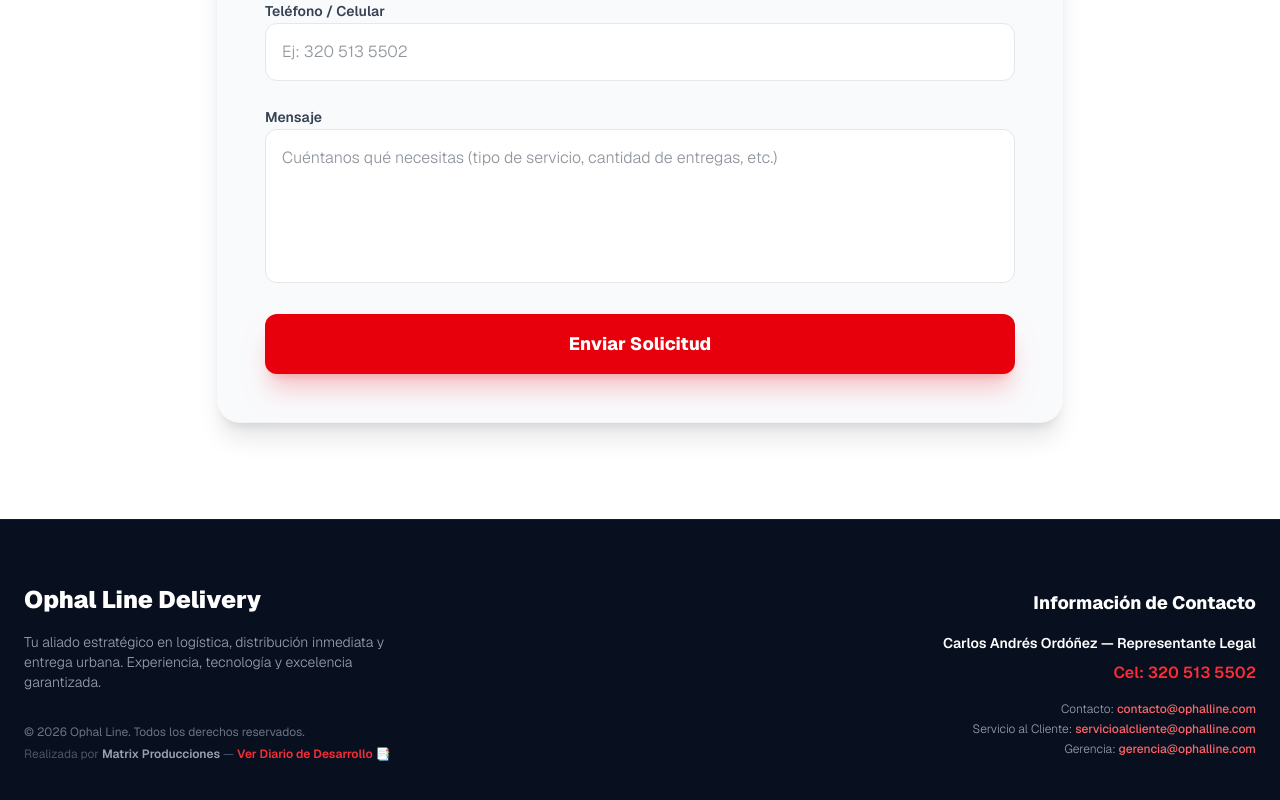
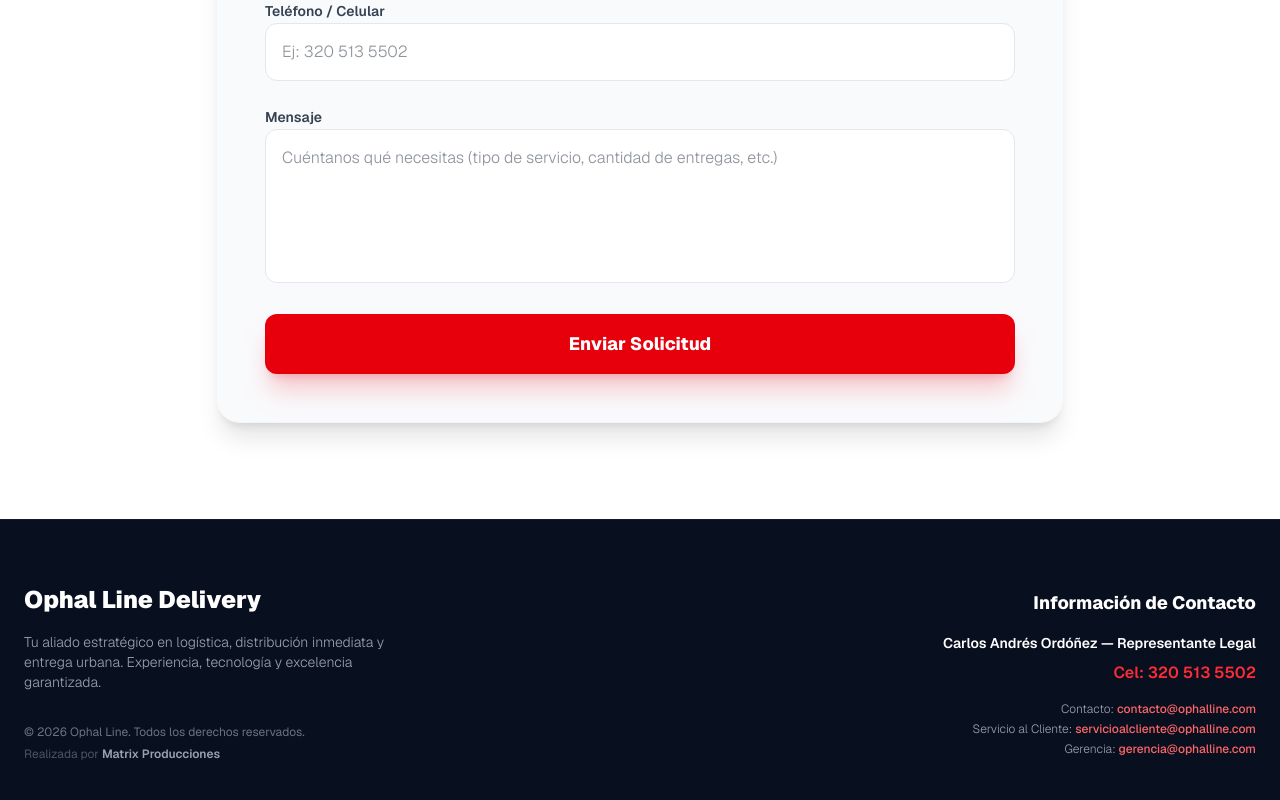
Before and after one commit to neoeliecer/ophalline, a Next.js app: page / in a window 1280 px wide. Shown: the part 5287-6087 px from the top of the page. Built offline with nearby package versions, Linux system fonts and the light colour scheme.

Commit message:
remove: elminar diario de desarrollo de las rutas públicas

```diff
--- a/app/page.tsx
+++ b/app/page.tsx
@@ -619,10 +619,7 @@
             <div className="text-xs text-gray-500 pt-4 flex flex-col gap-1.5">
               <span>© {new Date().getFullYear()} Ophal Line. Todos los derechos reservados.</span>
               <span className="text-gray-600">
-                Realizada por <strong className="font-semibold text-gray-400">Matrix Producciones</strong> —{' '}
-                <Link href="/diario" className="text-red-500 hover:text-red-400 hover:underline transition-colors font-semibold">
-                  Ver Diario de Desarrollo 📑
-                </Link>
+                Realizada por <strong className="font-semibold text-gray-400">Matrix Producciones</strong>
               </span>
             </div>
           </div>
```
Also changed, not shown: diario_backup/diario.json (renamed from app/diario/diario.json), diario_backup/page.tsx (renamed from app/diario/page.tsx).
